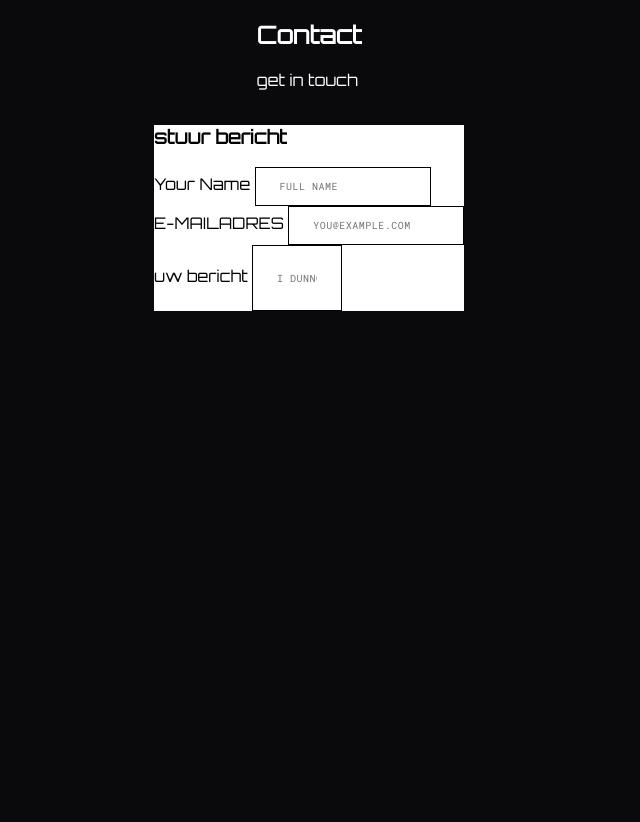
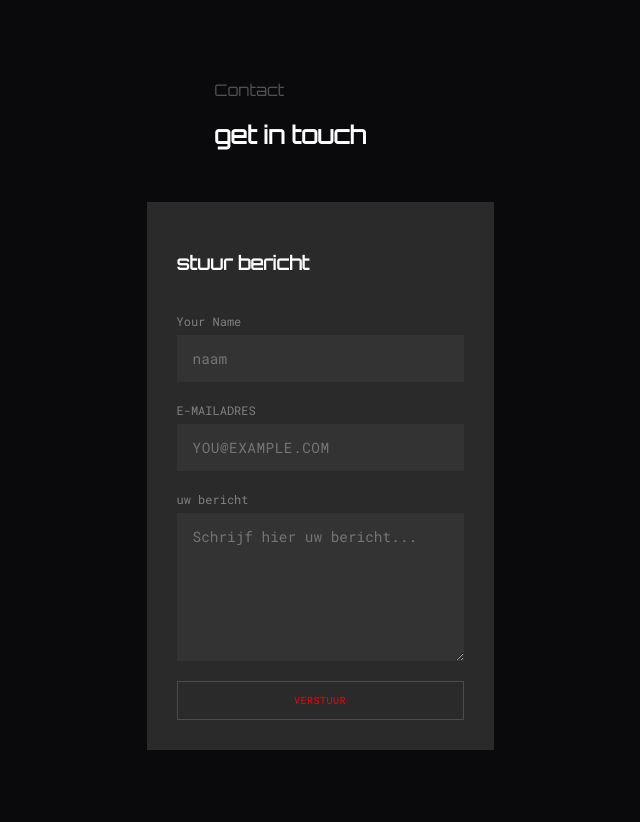
Before and after one commit to jamiedegans/SunsetTickets, a PHP site: page /userPages/contact.html in a window 1280 px wide. Shown: the part 95-917 px from the top of the page, without its empty margins (350-990 px from the left). Before the commit the page ends 406 px from the top, so only its background shows below. Run offline with PHP 8.4, Linux system fonts and the light colour scheme.

Commit message:
Update contact page layout and styles
Refactor the contact page markup and styles: replace the old form fields with a simpler structure (form now uses .login, fields use .login-veld), swap the password input for a textarea for messages, and add a submit button. Add corresponding CSS for .main-contact, .contact-textarea (including focus state), and .login to improve spacing and appearance. Miscellaneous CSS cleanup: remove a stray double-semicolon and tidy font-family line.

```diff
--- a/app/css/style.css
+++ b/app/css/style.css
@@ -287,7 +287,8 @@ aside {
     height: 40px;
     border-radius: 50%;
     background: #1a1a1a;
-    border: 1px solid rgb(63, 63, 64);;
+    border: 1px solid rgb(63, 63, 64);
+    ;
     display: flex;
     align-items: center;
     justify-content: center;
@@ -374,7 +375,6 @@ aside {
     padding: 0 1.5rem 1.5rem 1.5rem;
 }
 
-/* test line  */
 table {
     border-collapse: collapse;
     width: 100%;
@@ -581,20 +581,44 @@ tbody tr+tr {
 
 
 /* REISINFROMATIE  */
-.main-contact{
-    display: flex;
-    flex-direction: column;
-    align-content: center;
-    justify-content: center;
-    align-items: center;
-}
 
-.from-input{
-    height: 2.5rem;
-    width: 2.5rem;
-
-}
 
 
 /*  ADMIN */
 /*all the table from the dashbaord where reused there*/
+
+
+/* CONTACT */
+.main-contact {
+    display: flex;
+    flex-direction: column;
+    align-items: center;
+    padding: 4rem 2rem;
+    gap: 2rem;
+}
+
+/* CONTACT — used the same as login*/
+
+.contact-textarea {
+    background-color: #333;
+    border: none;
+    padding: 14px 16px;
+    color: #fff;
+    font-family: 'Roboto Mono';
+    font-size: 0.9rem;
+    outline: none;
+    resize: vertical;
+    min-height: 120px;
+}
+
+.contact-textarea:focus {
+    background-color: #3a3a3a;
+}
+
+.login{
+    max-width: 500px;
+}
+
+.contact-textarea:focus {
+    background-color: #3a3a3a;
+}
--- a/app/userPages/contact.html
+++ b/app/userPages/contact.html
@@ -23,28 +23,31 @@
     </header>
     <main class="main-contact">
 
-        <div class="orbitron">
-            <h2>Contact</h2>
-            <p>get in touch</p>
+        <div>
+            <p class="label">Contact</p>
+            <h2 class="orbitron">get in touch</h2>
         </div>
         <div>
-            <form class="orbitron white" id="contact-form" onsubmit="handleContact(event)">
-                <h3>stuur bericht</h3>
+            <form class="login" id="contact-form" onsubmit="handleContact(event)">
+                <h3 class="orbitron">stuur bericht</h3>
 
-                <div class="form-group">
+                <div class="login-veld">
                     <label class="orbition">Your Name</label>
-                    <input type="text" class="btn" placeholder="Full name" required />
+                    <input type="text" placeholder="naam" required />
                 </div>
 
-                <div class="">
-                    <label class="form-label">E-MAILADRES</label>
+                <div class="login-veld">
+                    <label>E-MAILADRES</label>
                     <input type="email" class="btn" placeholder="you@example.com" required />
                 </div>
 
-                <div class="">
-                    <label for="wachtwoord">uw bericht</label>
-                    <input type="password" class="btn from-input" id="wachtwoord" placeholder="I dunno">
+                <div class="login-veld">
+                    <label>uw bericht</label>
+                    <textarea class="contact-textarea" placeholder="Schrijf hier uw bericht..." rows="5"
+                        required></textarea>
                 </div>
+
+                <button type="submit" class="btn red">Verstuur</button>
             </form>
         </div>
     </main>
--- a/app/userPages/index.html
+++ b/app/userPages/index.html
@@ -27,7 +27,8 @@
         <h1 class="orbitron font-white">Jou Festival
             Advontuur
             Starts Hier</h1>
-        <p class="font-gray">All-inclusive festival reis pakket. Muziek, cultuur & onvergeetbare momenten worldenwijd.</p>
+        <p class="font-gray">All-inclusive festival reis pakket. Muziek, cultuur & onvergeetbare momenten worldenwijd.
+        </p>
 
         <a class="btn white" href="reizen.html">Boeken</a>
         <a class="btn black" href="about.html">over ons</a>
```
